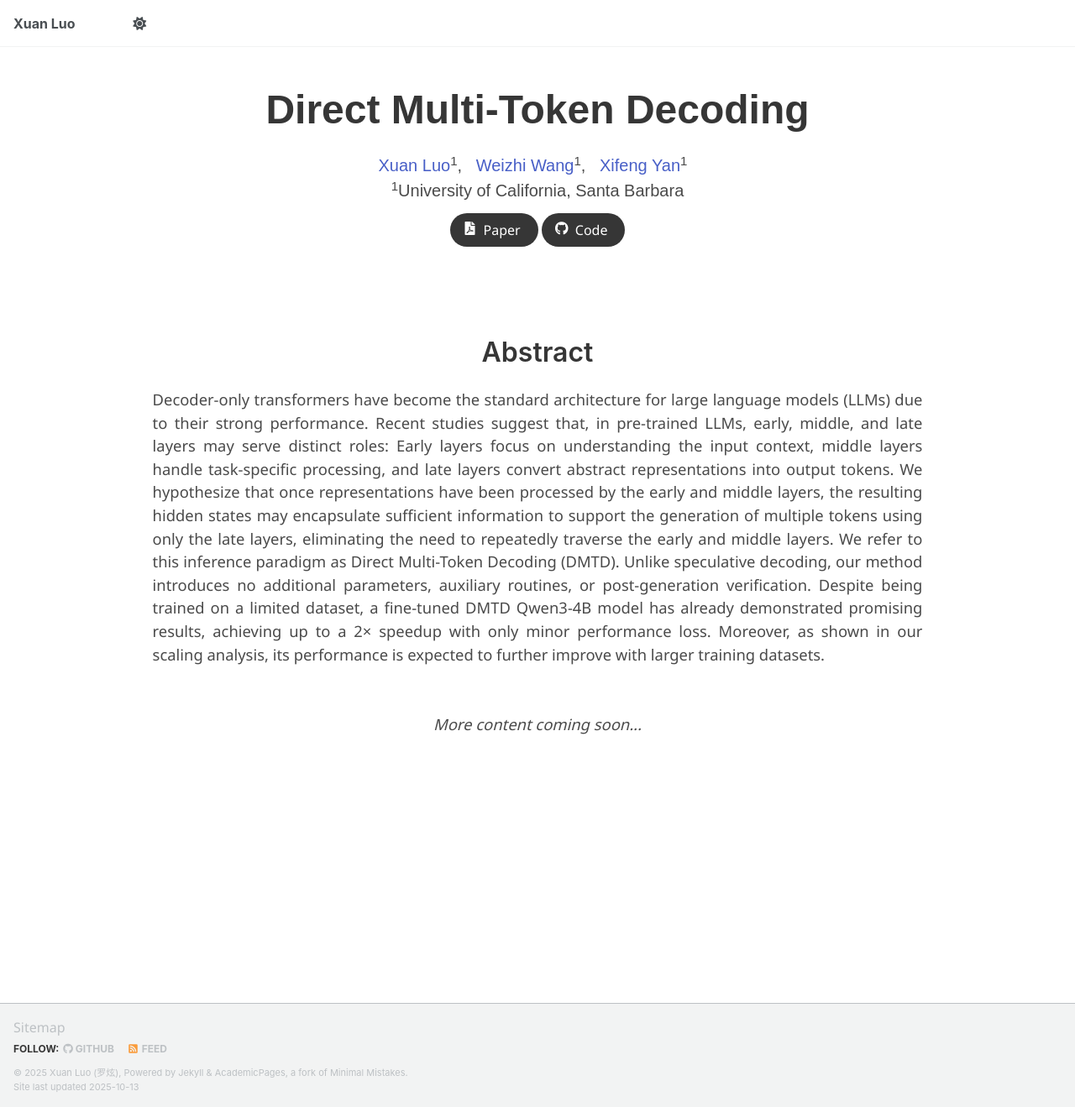
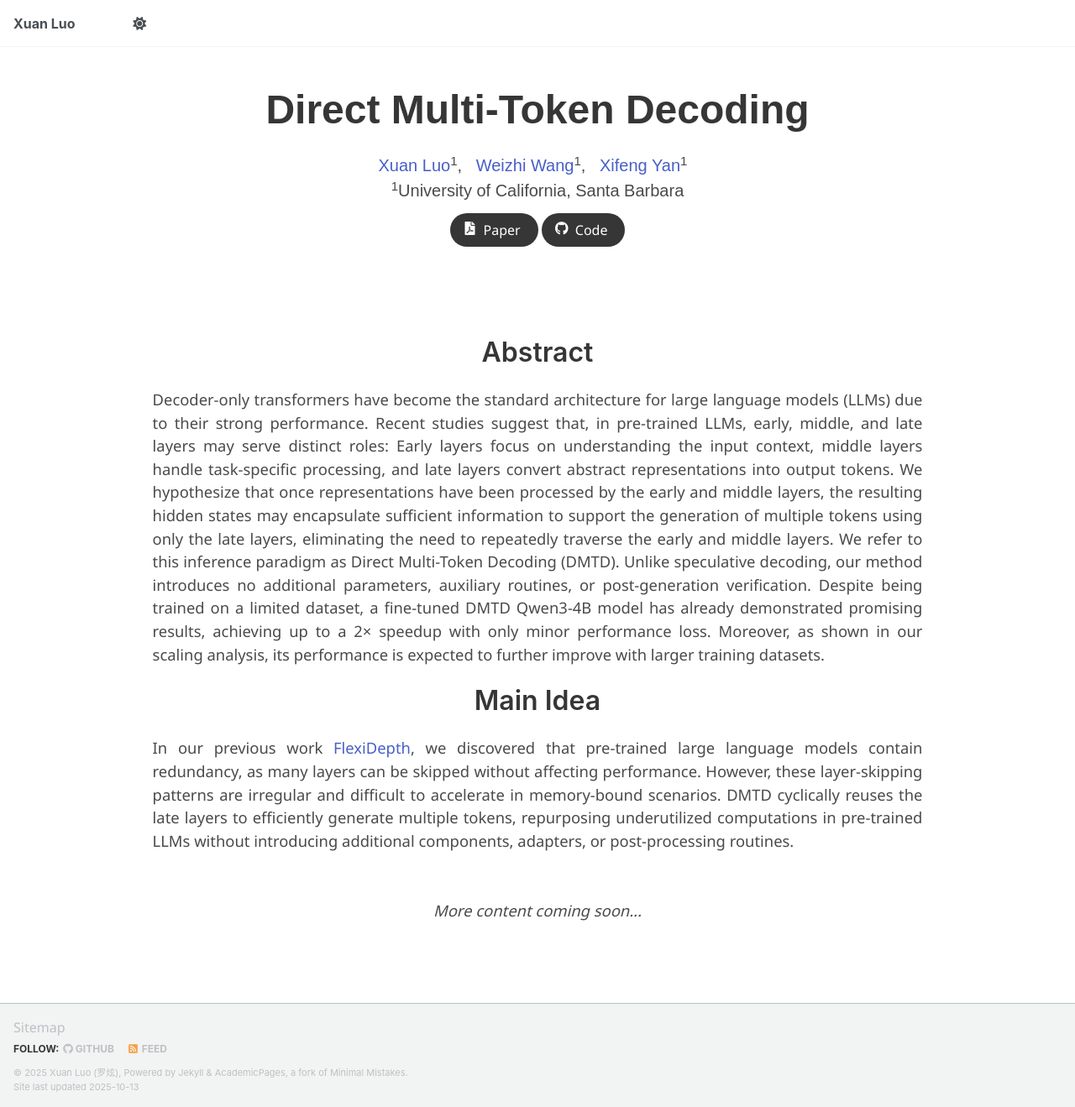
Before and after one commit to luoxuan-cs/luoxuan-cs.github.io, a Jekyll site: the page built from _pages/dmtd.md, in a window 1280 px wide and 1319 px high. Shown: the whole window at 84% size. Built offline with Jekyll 4.4.1, drawn with Linux system fonts in a browser that asks for light colours; some web fonts are replaced; a style sheet for code colours, icons or effects is not loaded.

Commit message:
Add Main Idea section to DMTD page

```diff
--- a/_pages/dmtd.md
+++ b/_pages/dmtd.md
@@ -106,6 +106,19 @@ permalink: /dmtd/
     </div>
     <!--/ Abstract. -->
 
+    <!-- Main Idea. -->
+    <div class="columns is-centered has-text-centered">
+      <div class="column is-four-fifths">
+        <h2 class="title is-3">Main Idea</h2>
+        <div class="content has-text-justified">
+          <p>
+            In our previous work <a href="/flexidepth/">FlexiDepth</a>, we discovered that pre-trained large language models contain redundancy, as many layers can be skipped without affecting performance. However, these layer-skipping patterns are irregular and difficult to accelerate in memory-bound scenarios. DMTD cyclically reuses the late layers to efficiently generate multiple tokens, repurposing underutilized computations in pre-trained LLMs without introducing additional components, adapters, or post-processing routines.
+          </p>
+        </div>
+      </div>
+    </div>
+    <!--/ Main Idea. -->
+
     <!-- Placeholder for future content -->
     <div class="columns is-centered has-text-centered">
       <div class="column is-four-fifths">
```
